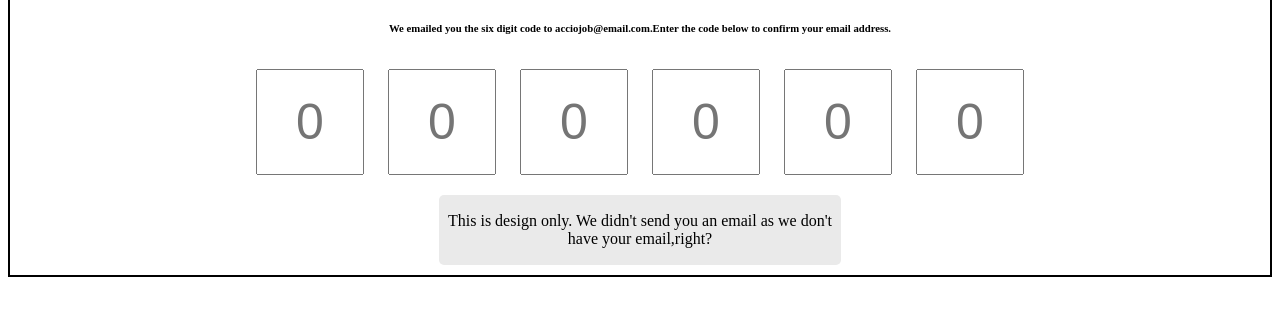
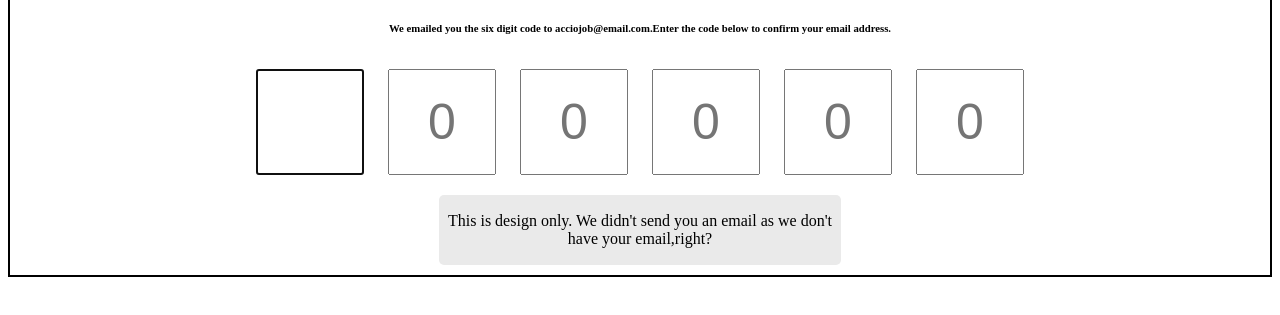
Before and after one commit to acciojob/OTP-YashSahaa, a website: page main.html in a window 1280 px wide. Shown: the part 71-386 px from the top of the page. Drawn offline with Linux system fonts and the light colour scheme.

Commit message:
created a submission

```diff
--- a/script.js
+++ b/script.js
@@ -1,7 +1,10 @@
 //your JS code here. If required.
 let inputs = document.getElementsByClassName("code")
 //console.log(inputs)
-
+window.onload = function() {
+  document.getElementById("code-1").focus();
+	document.getElementById("code-1").setAttribute("placeholder","")
+};
 for(let i=0;i<inputs.length;i++){
     inputs[i].addEventListener("click",(events)=>{
         //console.log(events)
@@ -14,14 +17,12 @@ for(let i=0;i<inputs.length;i++){
 
         if(events.key==="Backspace" && inputs[i].value==""){
             if(i>0){
-                inputs[i].setAttribute("focused","")
                 inputs[i-1].setAttribute("placeholder","")
                 inputs[i-1].focus()
             }
         }
         else if(events.key.charCodeAt(0)>47 && events.key.charCodeAt(0)<58){
             if(i<inputs.length-1){
-                //vinputs[i].removeAttribute("autofocus")
                 inputs[i+1].setAttribute("placeholder","")
                 inputs[i+1].focus()
             }
--- a/styles.css
+++ b/styles.css
@@ -20,6 +20,3 @@
 	margin-top: 10px;
 	margin-bottom: 10px;
 }
-.focused{
-
-}
```
